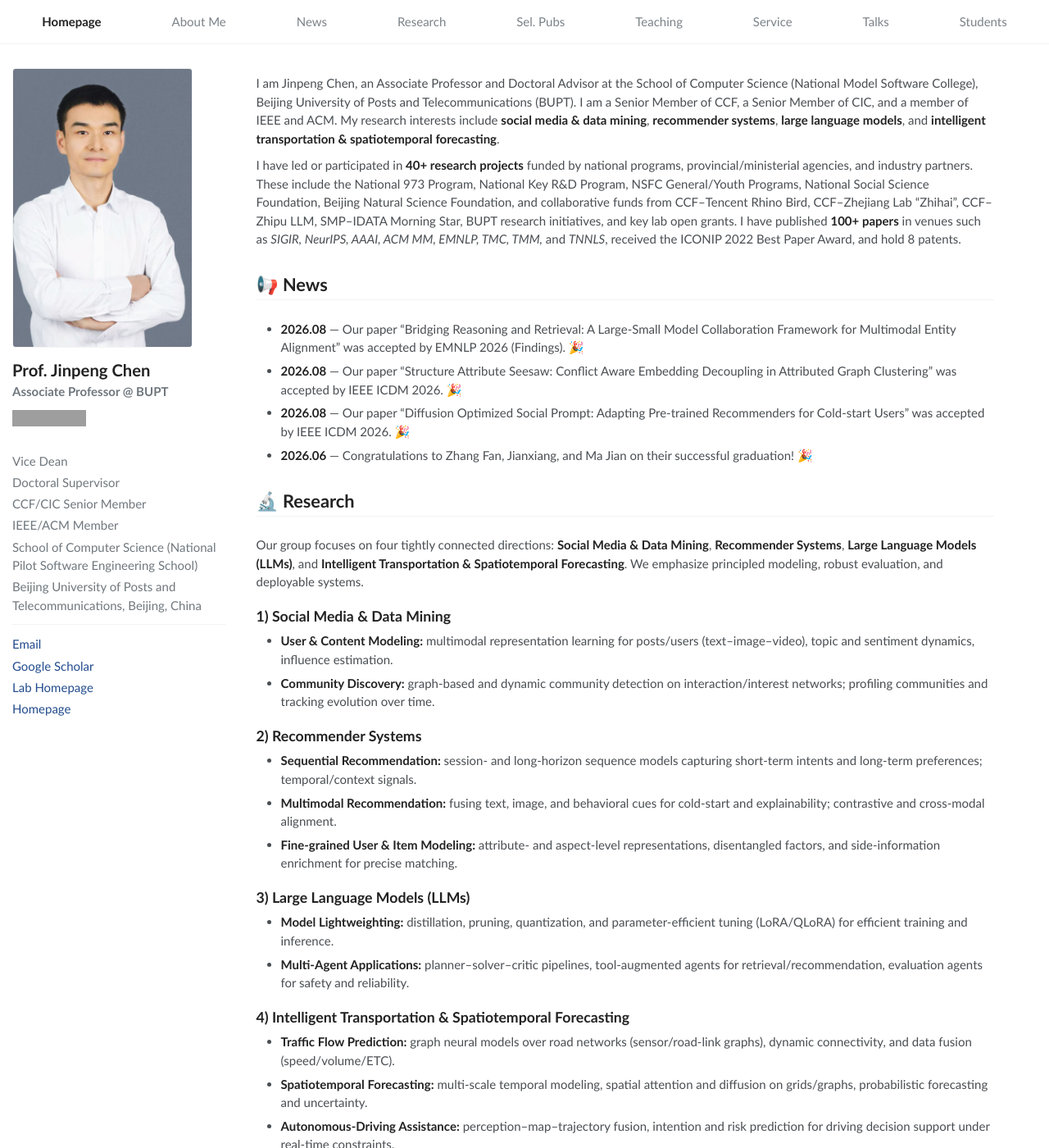
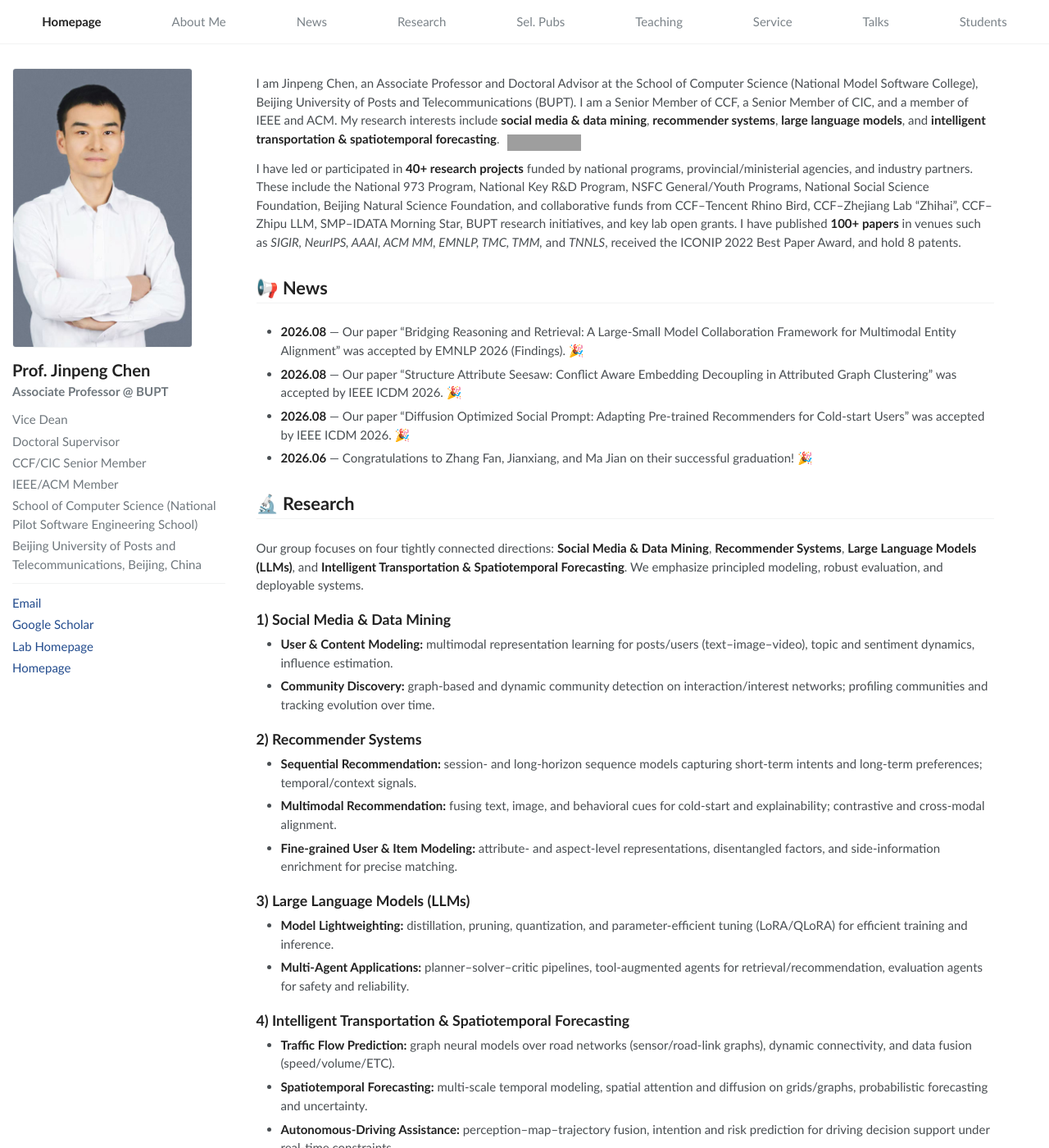
Before and after one commit to acdc-lab/jpchen, a Jekyll site: the page built from index.markdown, in a window 1280 px wide and 1400 px high. Shown: the whole window at 82% size. Built offline with Jekyll 4.4.1, drawn with Linux system fonts in a browser that asks for light colours; grey boxes are pictures that could not be loaded.

Commit message:
Move citation badge to about section

```diff
--- a/_layouts/default.html
+++ b/_layouts/default.html
@@ -21,9 +21,6 @@
         </div>
         <h1 class="profile-name">Prof. Jinpeng Chen</h1>
         <p class="profile-title">Associate Professor @ BUPT</p>
-        <a class="citation-badge" href="https://scholar.google.com/citations?user={{ site.google_scholar_id }}" target="_blank" rel="noopener">
-          <img src="https://img.shields.io/endpoint?url=https%3A%2F%2Fcdn.jsdelivr.net%2Fgh%2Facdc-lab%2Fjpchen%40google-scholar-stats%2Fgs_data_shieldsio.json&amp;logo=Google%20Scholar&amp;labelColor=f6f6f6&amp;color=9cf&amp;style=flat&amp;label=citations" alt="Google Scholar citation count">
-        </a>
         <ul class="profile-meta">
           <li>Vice Dean</li>
           <li>Doctoral Supervisor</li>
--- a/assets/css/main.css
+++ b/assets/css/main.css
@@ -156,6 +156,11 @@
   height:20px;
   width:auto;
 }
+.citation-badge--inline{
+  margin:0 0 0 .35em;
+  vertical-align:-.2em;
+}
+.citation-badge--inline img{display:inline-block}
 .profile-meta,
 .profile-links{
   margin:.8em 0;
--- a/index.markdown
+++ b/index.markdown
@@ -10,6 +10,7 @@
 I am a Senior Member of CCF, a Senior Member of CIC, and a member of IEEE and ACM.
 My research interests include <strong>social media &amp; data mining</strong>, <strong>recommender systems</strong>,
 <strong>large language models</strong>, and <strong>intelligent transportation &amp; spatiotemporal forecasting</strong>.
+<a class="citation-badge citation-badge--inline" href="https://scholar.google.com/citations?user={{ site.google_scholar_id }}" target="_blank" rel="noopener"><img src="https://img.shields.io/endpoint?url=https%3A%2F%2Fcdn.jsdelivr.net%2Fgh%2Facdc-lab%2Fjpchen%40google-scholar-stats%2Fgs_data_shieldsio.json&amp;logo=Google%20Scholar&amp;labelColor=f6f6f6&amp;color=9cf&amp;style=flat&amp;label=citations" alt="Google Scholar citation count"></a>
 
 I have led or participated in <strong>40+ research projects</strong> funded by national programs, provincial/ministerial agencies, and industry partners.
 These include the National 973 Program, National Key R&amp;D Program, NSFC General/Youth Programs,
```
Also changed, not shown: 8 other files.
